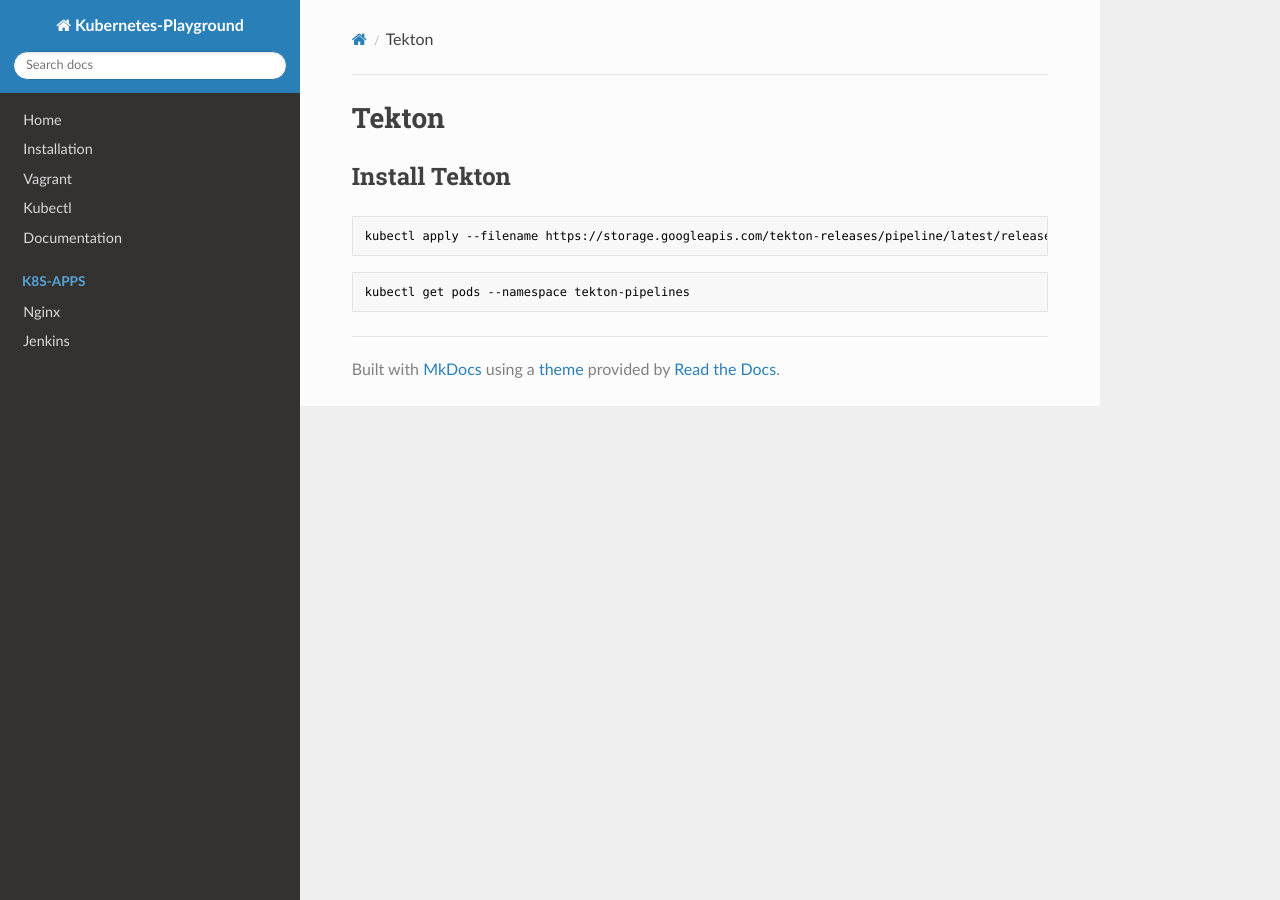
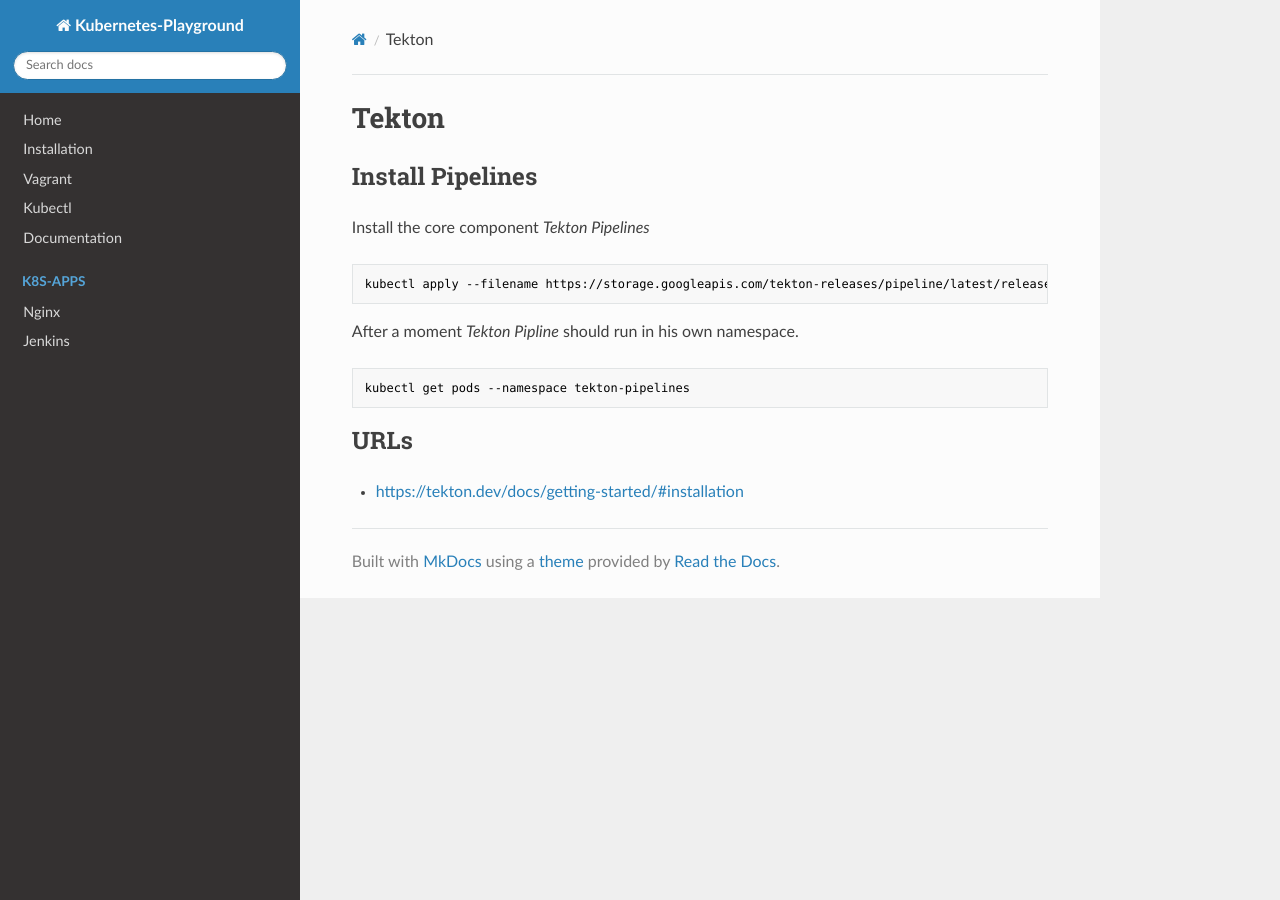
Before and after one commit to zonedbit/kubernetes-playground, an MkDocs documentation site: the page built from docs/k8s-apps/tekton.md, in a window 1280 px wide. Built offline with MkDocs 1.6.1, drawn with Linux system fonts in a browser that asks for light colours; nearby versions of some CDN libraries.

Commit message:
feature/tekton

````diff
--- a/docs/k8s-apps/tekton.md
+++ b/docs/k8s-apps/tekton.md
@@ -1,11 +1,19 @@
 # Tekton
 
-## Install Tekton
+## Install Pipelines
+
+Install the core component *Tekton Pipelines*
 
 ``` bash
 kubectl apply --filename https://storage.googleapis.com/tekton-releases/pipeline/latest/release.yaml
 ```
 
+After a moment *Tekton Pipline* should run in his own namespace.
+
 ``` bash
 kubectl get pods --namespace tekton-pipelines
 ```
+
+## URLs
+
+- <https://tekton.dev/docs/getting-started/#installation>
````
